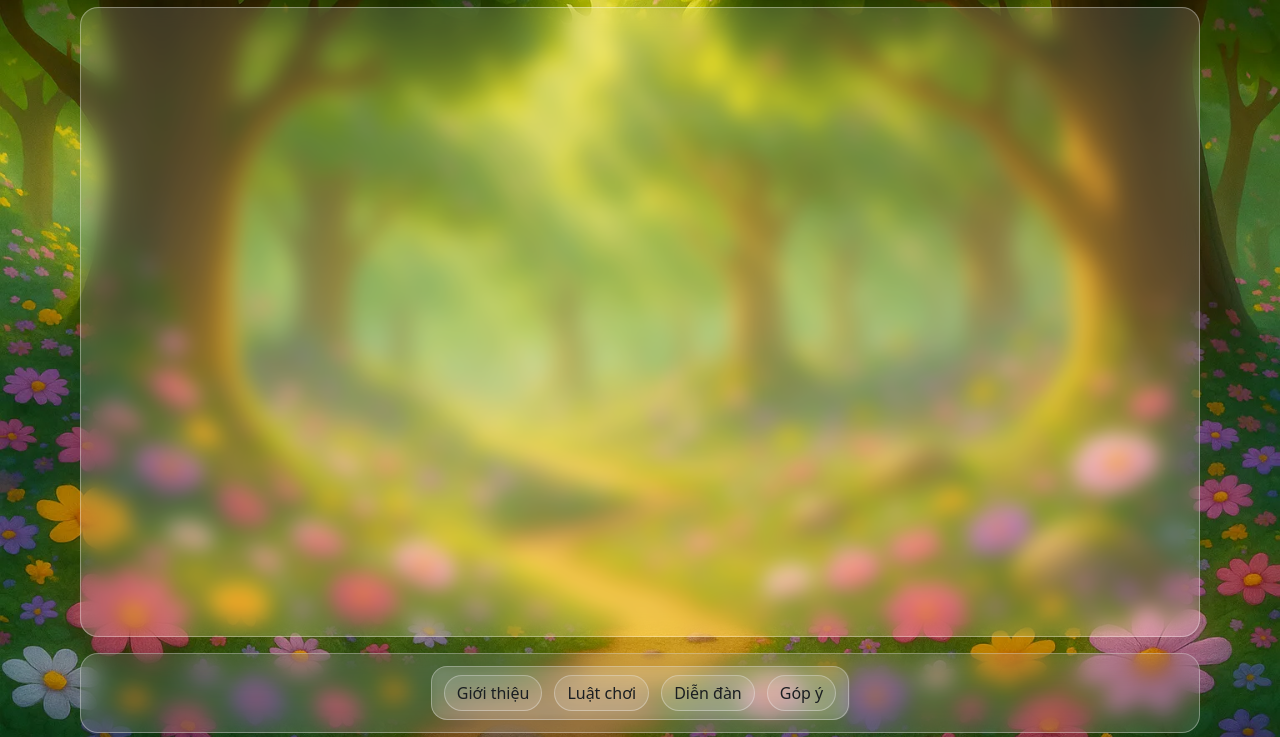
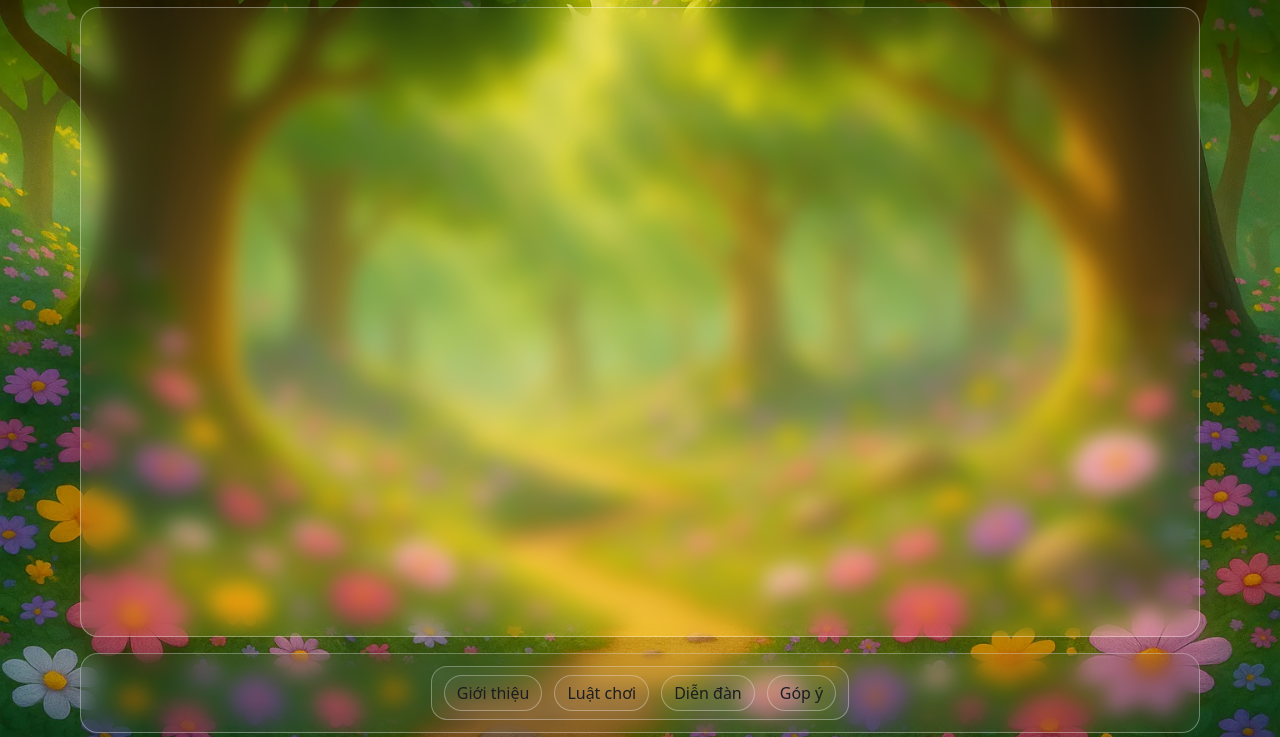
Before and after one commit to sanehtth/nini-khong-codesandbox, a website with bundled scripts: page index.html in a window 1280 px wide. Shown: the part 71-808 px from the top of the page. Built offline with nearby package versions, Linux system fonts and the light colour scheme.

Commit message:
Update nini-base.css

```diff
--- a/public/theme/nini-base.css
+++ b/public/theme/nini-base.css
@@ -5,7 +5,7 @@
   --bg-url: url('/public/assets/bg/nini_home.webp');
   /* Theme tokens */
   --ink:#1c2024; --ink-dim:#6b7b8c;
-  --glass-bg: rgba(255,255,255,.14);
+  --glass-bg: rgba(255,255,255,.04);
   --glass-brd: rgba(255,255,255,.35);
   --shadow: 0 10px 30px rgba(47,110,63,.25);
   --line:#fff; --line-weak: rgba(255,255,255,.55);
```
